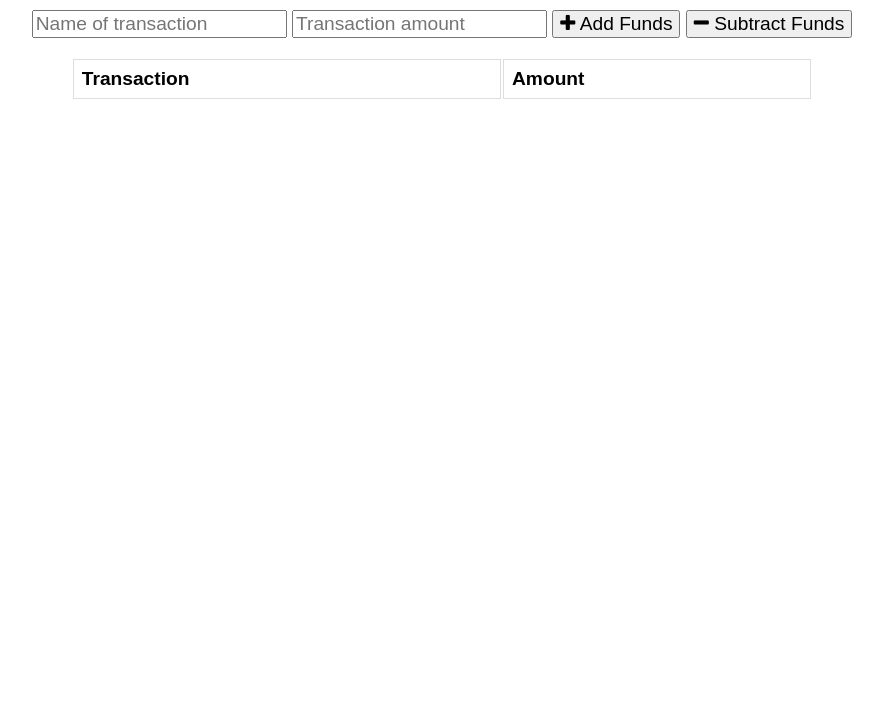
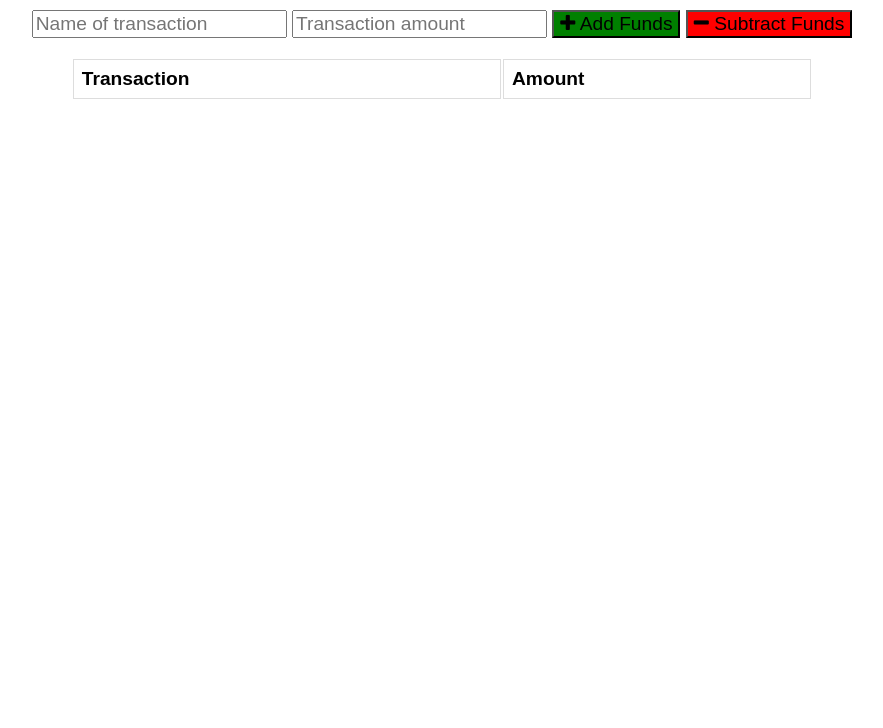
Before and after one commit to jordanrantucci/Online-Offline_Budget_Tracker, a website: page public/index.html in a window 1280 px wide. Shown: the part 72-800 px from the top of the page, without its empty margins (198-1081 px from the left). Drawn offline with nearby package versions, Linux system fonts and the light colour scheme; no server answers.

Commit message:
adding webpacks

```diff
--- a/models/transaction.js
+++ b/models/transaction.js
@@ -7,11 +7,11 @@ const transactionSchema = new Schema(
     name: {
       type: String,
       trim: true,
-      required: "Enter a name for transaction"
+      required: "Please enter an amount for a transaction"
     },
     value: {
       type: Number,
-      required: "Enter an amount"
+      required: "Please enter a numeric value"
     },
     date: {
       type: Date,
--- a/package.json
+++ b/package.json
@@ -24,5 +24,10 @@
     "lite-server": "^2.5.3",
     "mongoose": "^5.5.15",
     "morgan": "^1.9.1"
+  },
+  "devDependencies": {
+    "@babel/core": "^7.13.14",
+    "@babel/preset-env": "^7.13.12",
+    "babel-loader": "^8.2.2"
   }
 }
--- a/public/index.html
+++ b/public/index.html
@@ -22,7 +22,7 @@
       <input type="text" id="t-name" placeholder="Name of transaction" />
       <input type="number" min="0" id="t-amount" placeholder="Transaction amount" />
       <button id="add-btn"><i class="fa fa-plus buttons"></i> Add Funds</button>
-      <button id="sub-btn"><i class="fa fa-minus"></i> Subtract Funds</button>
+      <button id="sub-btn"><i class="fa fa-minus buttons"></i> Subtract Funds</button>
       <p class="error"></p>
     </div>
 
--- a/public/styles.css
+++ b/public/styles.css
@@ -20,6 +20,14 @@ td, th {
 
 tr:nth-child(even) {
   background-color: #dddddd;
+}
+
+#add-btn {
+  background-color: green;
+}
+
+#sub-btn {
+  background-color: red;
 }
 
 .error {
```
Also changed, not shown: 1 other file.
